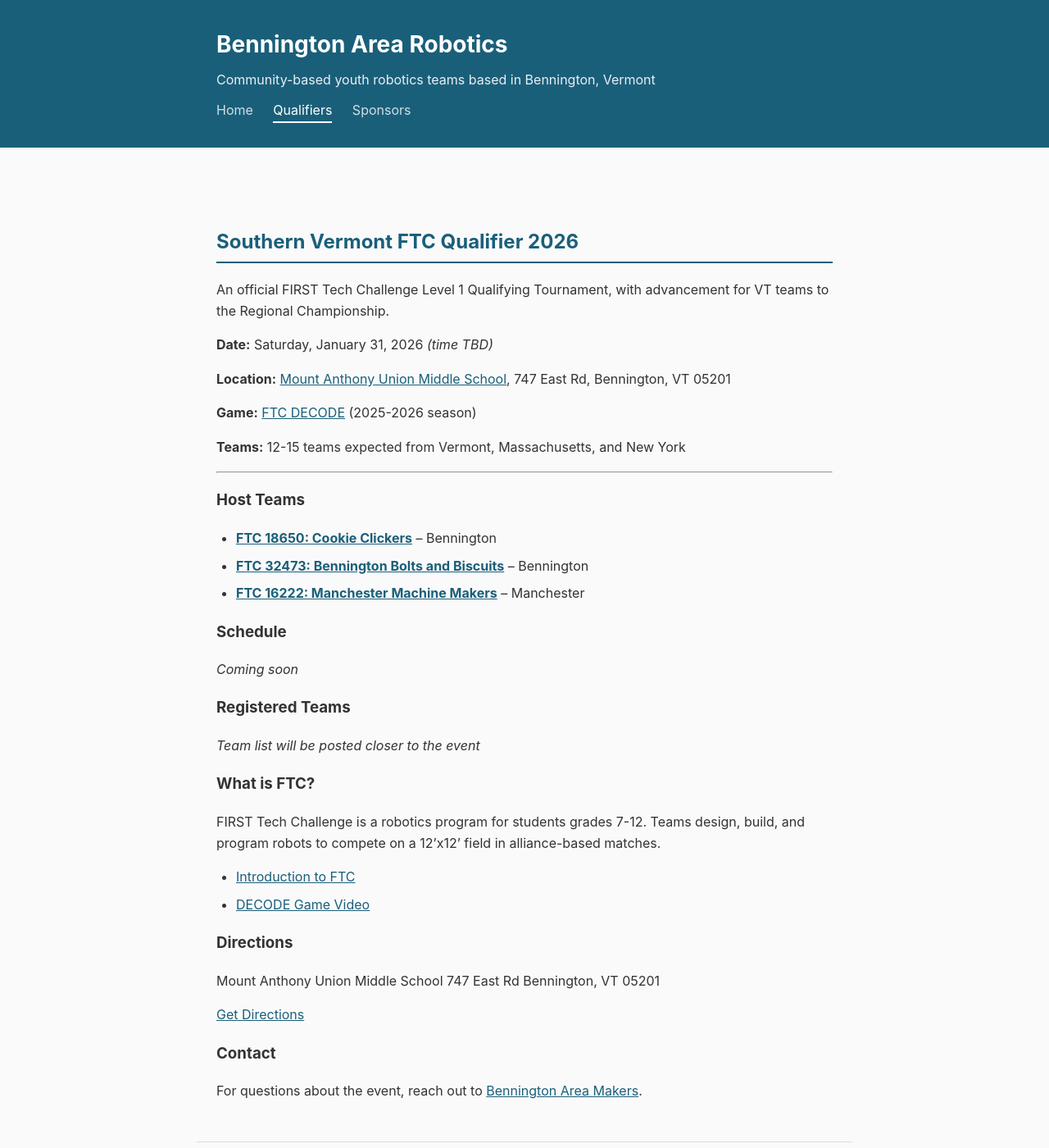
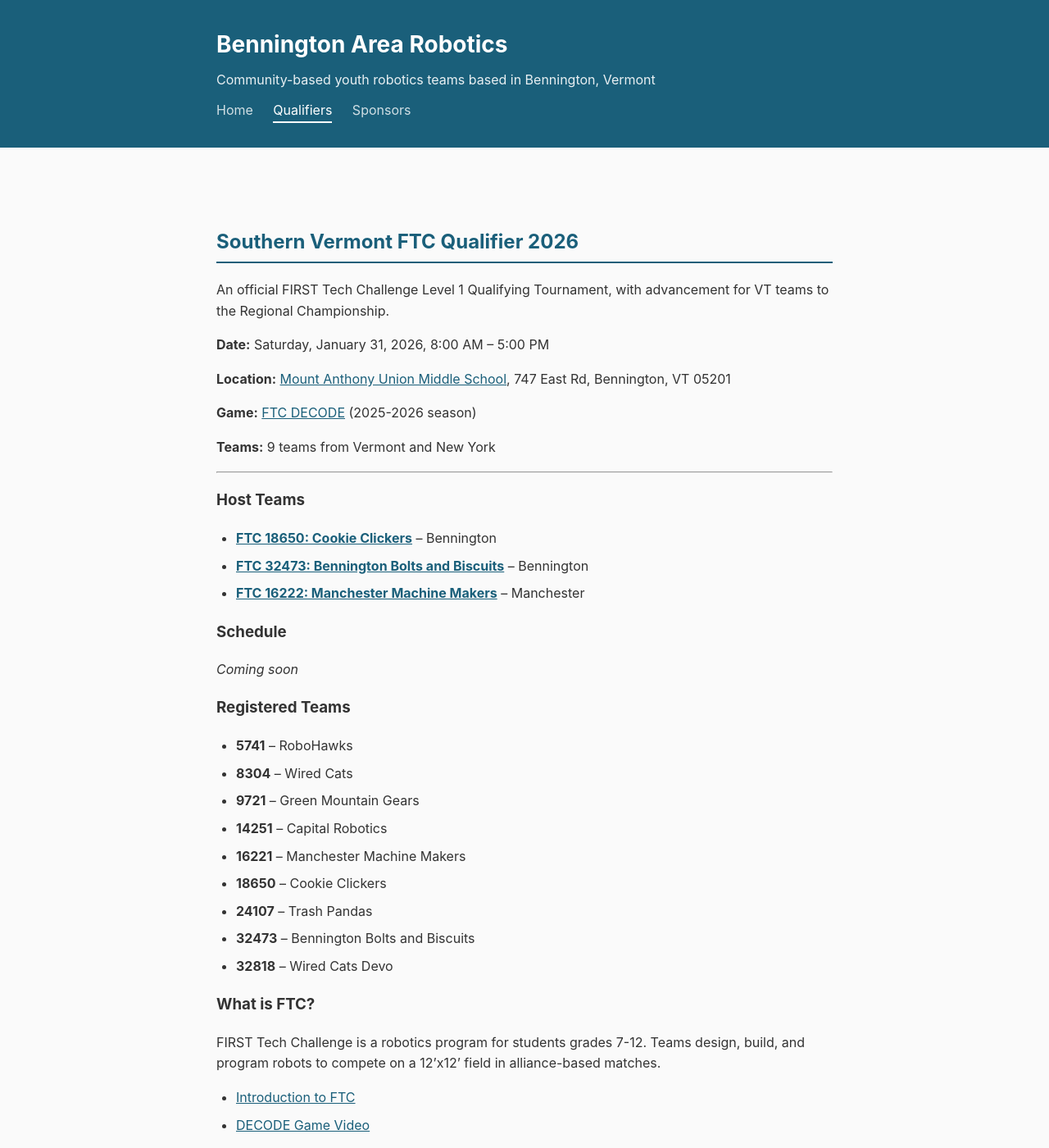
Before and after one commit to bennington-area-robotics/bennington-area-robotics.github.io, a Jekyll site: the page built from qualifiers.md, in a window 1280 px wide and 1400 px high. Shown: the whole window at 82% size. Built offline with Jekyll 4.4.1, drawn with Linux system fonts in a browser that asks for light colours.

Commit message:
updates qualifiers

```diff
--- a/qualifiers.md
+++ b/qualifiers.md
@@ -7,13 +7,13 @@ title: Bennington Qualifiers
 
 An official FIRST Tech Challenge Level 1 Qualifying Tournament, with advancement for VT teams to the Regional Championship.
 
-**Date:** Saturday, January 31, 2026 *(time TBD)*
+**Date:** Saturday, January 31, 2026, 8:00 AM – 5:00 PM
 
 **Location:** [Mount Anthony Union Middle School](https://maps.app.goo.gl/zE9WbCbWNENq3pGUA), 747 East Rd, Bennington, VT 05201
 
 **Game:** [FTC DECODE](https://www.firstinspires.org/programs/ftc/game-and-season) (2025-2026 season)
 
-**Teams:** 12-15 teams expected from Vermont, Massachusetts, and New York
+**Teams:** 9 teams from Vermont and New York
 
 ---
 
@@ -29,7 +29,15 @@ An official FIRST Tech Challenge Level 1 Qualifying Tournament, with advancement
 
 ### Registered Teams
 
-*Team list will be posted closer to the event*
+- **5741** – RoboHawks
+- **8304** – Wired Cats
+- **9721** – Green Mountain Gears
+- **14251** – Capital Robotics
+- **16221** – Manchester Machine Makers
+- **18650** – Cookie Clickers
+- **24107** – Trash Pandas
+- **32473** – Bennington Bolts and Biscuits
+- **32818** – Wired Cats Devo
 
 ### What is FTC?
 
```
